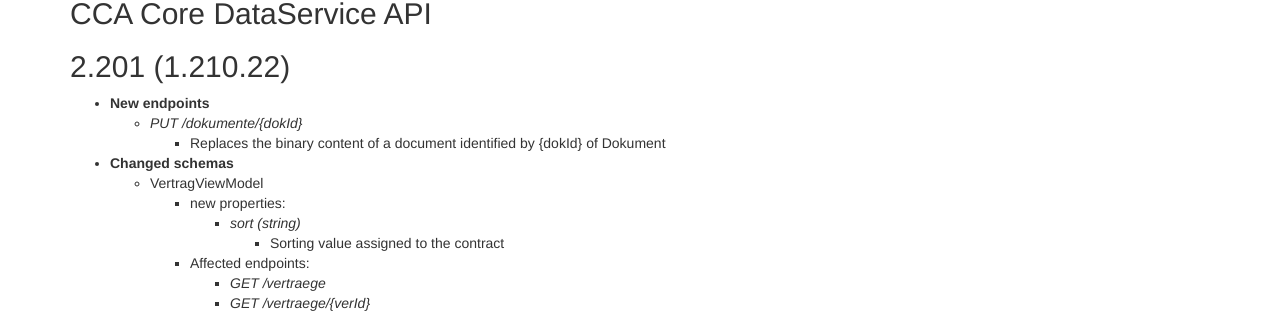
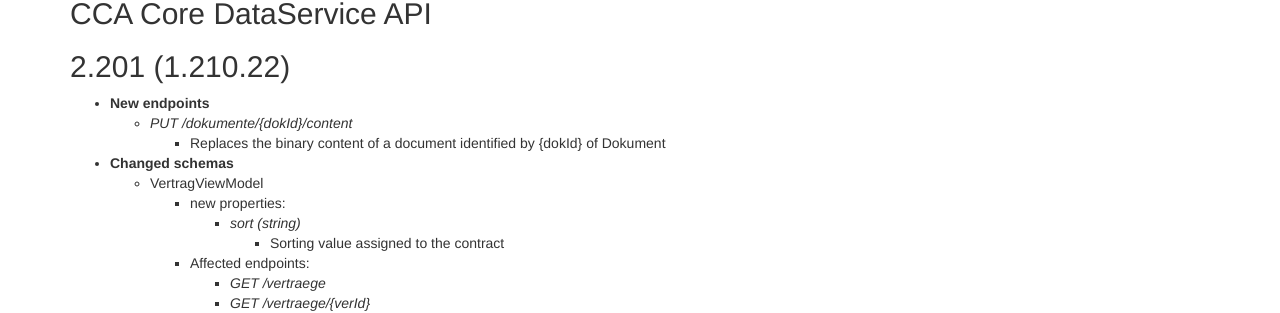
Before and after one commit to togethercca/togethercca.github.io, a Jekyll site: the page built from _pages/ccaCoreDataserviceApi.md, in a window 1280 px wide and 900 px high, scrolled down 9750 px. Shown: the part 145-458 px from the top of the window. Built offline with Jekyll 4.4.1, drawn with Linux system fonts in a browser that asks for light colours.

Commit message:
Fixed PUT dokument url

```diff
--- a/_pages/ccaCoreDataserviceApi.md
+++ b/_pages/ccaCoreDataserviceApi.md
@@ -499,7 +499,7 @@ Invoke-RestMethod -Uri "https://ccds.ccaedv.at/coredataservice/api/v1.210.2/pers
 
 ## 2.201 (1.210.22)
 * **New endpoints**
-	* _PUT /dokumente/{dokId}_
+	* _PUT /dokumente/{dokId}/content_
   	* Replaces the binary content of a document identified by {dokId} of Dokument
 * **Changed schemas**
   * VertragViewModel
```
